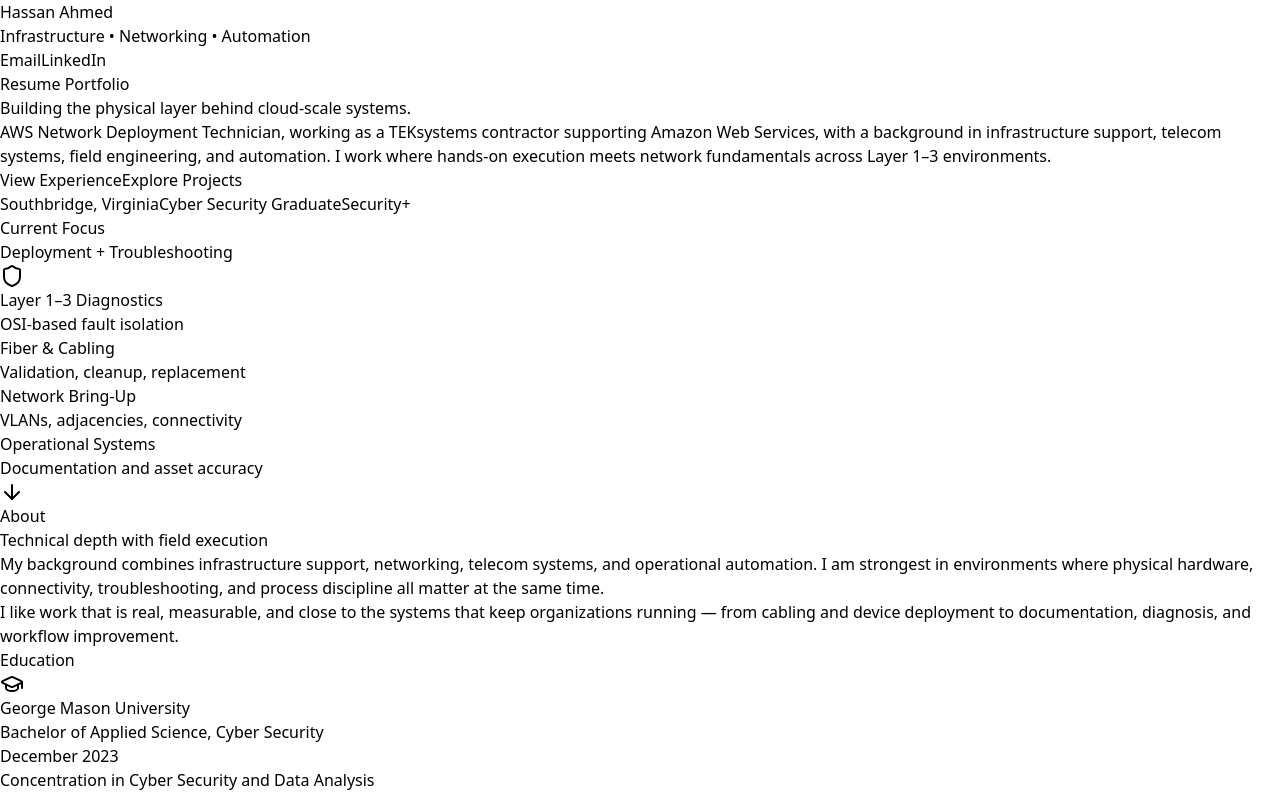
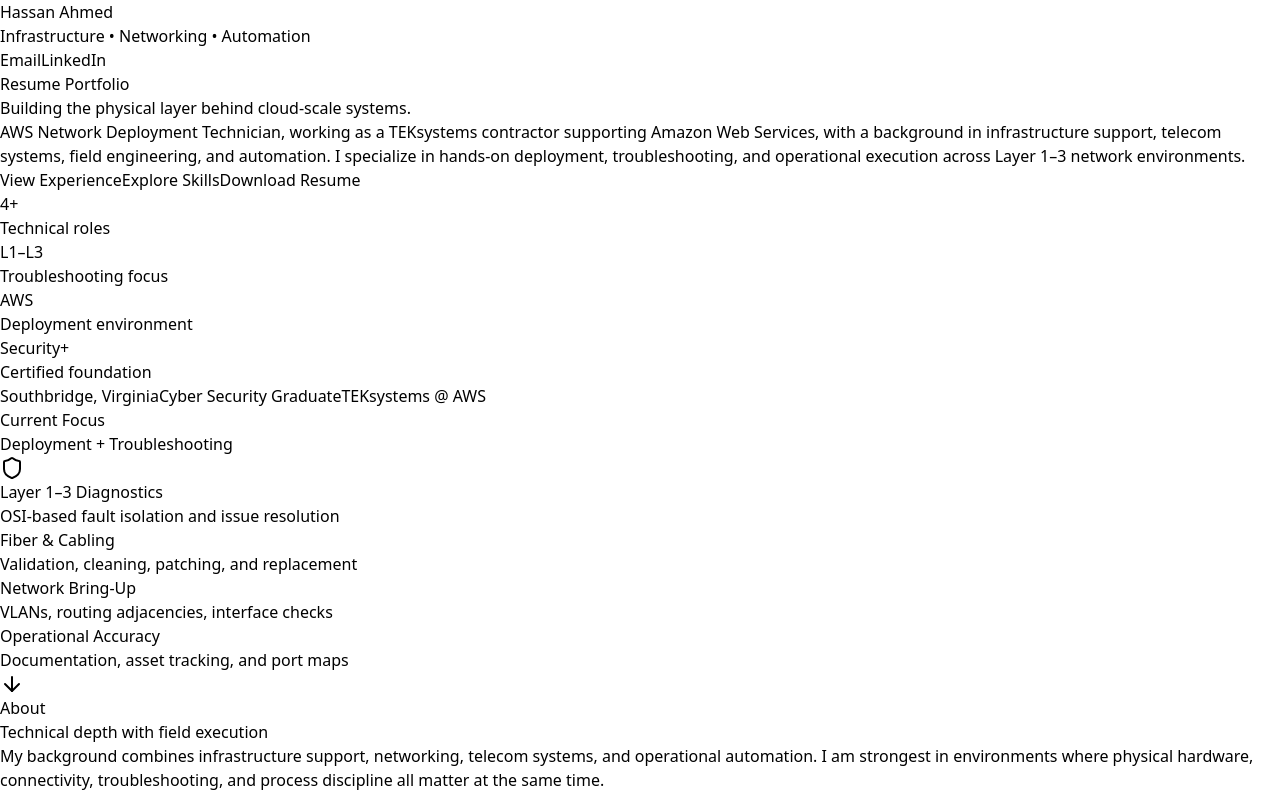
Before and after one commit to haahmed571/resume-site, a Next.js app: page / in a window 1280 px wide. Shown: the top 794 px of the page. Built offline with nearby package versions, Linux system fonts and the light colour scheme.

Commit message:
Update page.tsx

```diff
--- a/app/page.tsx
+++ b/app/page.tsx
@@ -186,7 +186,7 @@
 
       <motion.h1
         variants={fadeUp}
-                className="max-w-4xl text-5xl font-semibold leading-tight sm:text-6xl lg:text-7xl"
+        className="max-w-5xl text-5xl font-semibold leading-tight sm:text-6xl lg:text-7xl"
       >
         Building the
         <span className="bg-gradient-to-r from-cyan-300 via-sky-400 to-violet-400 bg-clip-text text-transparent">
@@ -198,9 +198,13 @@
 
       <motion.p
         variants={fadeUp}
-                className="mt-6 max-w-2xl text-lg leading-8 text-white/70"
+        className="mt-6 max-w-3xl text-lg leading-8 text-white/70"
       >
-                AWS Network Deployment Technician, working as a TEKsystems contractor supporting Amazon Web Services, with a background in infrastructure support, telecom systems, field engineering, and automation. I work where hands-on execution meets network fundamentals across Layer 1–3 environments.
+        AWS Network Deployment Technician, working as a TEKsystems contractor
+        supporting Amazon Web Services, with a background in infrastructure
+        support, telecom systems, field engineering, and automation. I
+        specialize in hands-on deployment, troubleshooting, and operational
+        execution across Layer 1–3 network environments.
       </motion.p>
 
       <motion.div
@@ -214,11 +218,42 @@
           View Experience
         </a>
         <a
-                  href="#projects"
+          href="#skills"
           className="rounded-2xl border border-white/10 bg-white/5 px-6 py-3 font-medium hover:bg-white/10"
         >
-                  Explore Projects
+          Explore Skills
         </a>
+        <a
+          href="/resume.pdf"
+          className="rounded-2xl border border-cyan-400/30 bg-cyan-400/10 px-6 py-3 font-medium hover:bg-cyan-400/20"
+        >
+          Download Resume
+        </a>
+      </motion.div>
+
+      <motion.div
+        variants={fadeUp}
+        className="mt-8 grid max-w-4xl grid-cols-2 gap-4 md:grid-cols-4"
+      >
+        <div className="rounded-2xl border border-white/10 bg-white/5 p-4 backdrop-blur-xl">
+          <p className="text-2xl font-semibold text-white">4+</p>
+          <p className="mt-1 text-sm text-white/55">Technical roles</p>
+        </div>
+
+        <div className="rounded-2xl border border-white/10 bg-white/5 p-4 backdrop-blur-xl">
+          <p className="text-2xl font-semibold text-white">L1–L3</p>
+          <p className="mt-1 text-sm text-white/55">Troubleshooting focus</p>
+        </div>
+
+        <div className="rounded-2xl border border-white/10 bg-white/5 p-4 backdrop-blur-xl">
+          <p className="text-2xl font-semibold text-white">AWS</p>
+          <p className="mt-1 text-sm text-white/55">Deployment environment</p>
+        </div>
+
+        <div className="rounded-2xl border border-white/10 bg-white/5 p-4 backdrop-blur-xl">
+          <p className="text-2xl font-semibold text-white">Security+</p>
+          <p className="mt-1 text-sm text-white/55">Certified foundation</p>
+        </div>
       </motion.div>
 
       <motion.div
@@ -232,7 +267,7 @@
           Cyber Security Graduate
         </span>
         <span className="rounded-full border border-white/10 px-4 py-2">
-                  Security+
+          TEKsystems @ AWS
         </span>
       </motion.div>
     </motion.div>
@@ -254,12 +289,13 @@
           </div>
           <Shield className="h-10 w-10 text-cyan-300" />
         </div>
+
         <div className="space-y-4">
           {[
-                    ["Layer 1–3 Diagnostics", "OSI-based fault isolation"],
-                    ["Fiber & Cabling", "Validation, cleanup, replacement"],
-                    ["Network Bring-Up", "VLANs, adjacencies, connectivity"],
-                    ["Operational Systems", "Documentation and asset accuracy"],
+            ["Layer 1–3 Diagnostics", "OSI-based fault isolation and issue resolution"],
+            ["Fiber & Cabling", "Validation, cleaning, patching, and replacement"],
+            ["Network Bring-Up", "VLANs, routing adjacencies, interface checks"],
+            ["Operational Accuracy", "Documentation, asset tracking, and port maps"],
           ].map(([title, desc]) => (
             <div
               key={title}
@@ -283,7 +319,6 @@
     <ArrowDown className="h-5 w-5" />
   </motion.a>
 </section>
-
         <section id="about" className="mx-auto max-w-7xl px-6 py-16 lg:px-10">
           <div className="grid gap-6 lg:grid-cols-[1fr_1fr]">
             <motion.div
```
Lines whose indentation alone changed are shown as unchanged.
